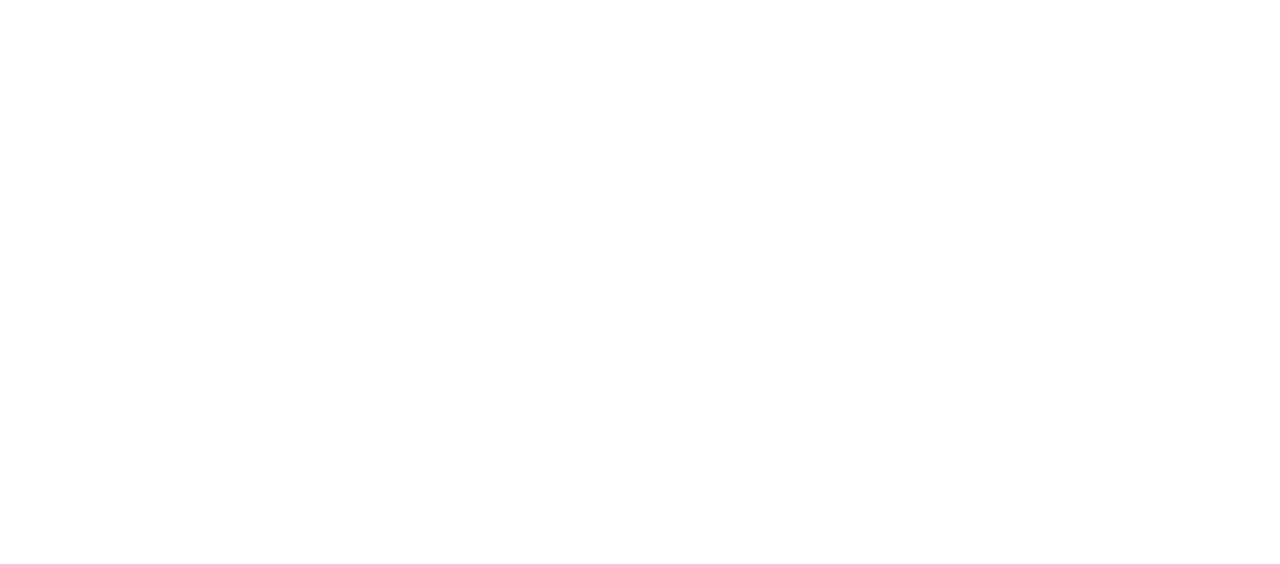
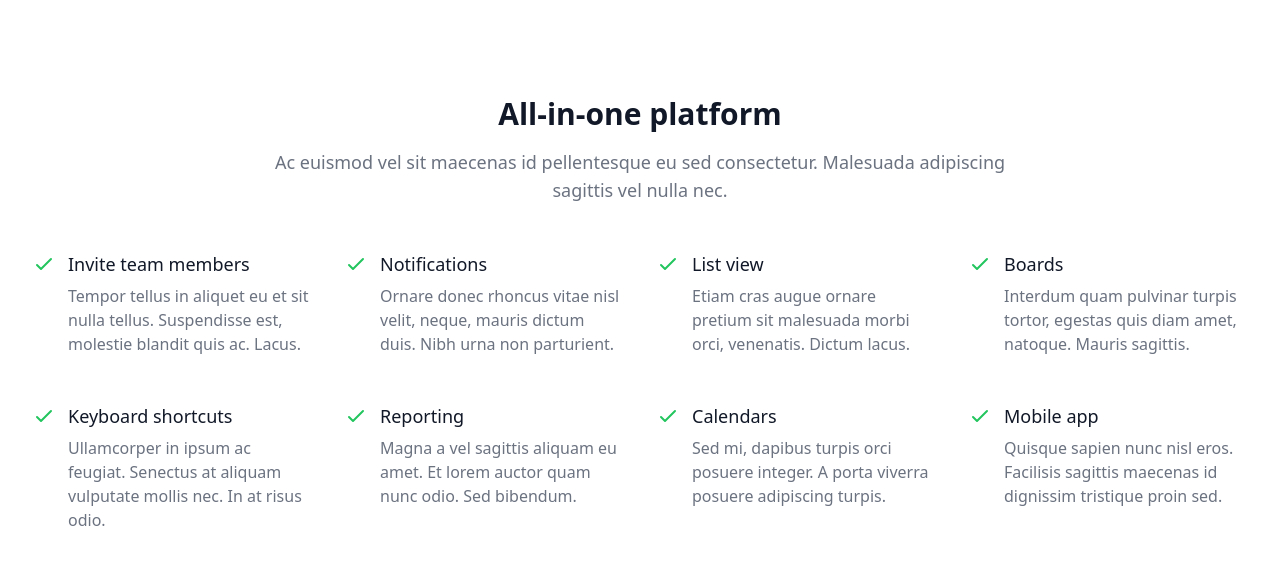
Before and after one commit to zhouzilong2020/nuxt3-migration-demo, a Nuxt app: page /tailwind in a window 1280 px wide. Before the commit this address had no page. Shown: the top 564 px of the page. Built offline with nearby package versions, Linux system fonts and the light colour scheme.

Commit message:
add tailwindCss

```diff
--- /dev/null
+++ b/assets/css/tailwind.css
@@ -0,0 +1,3 @@
+@tailwind base;
+@tailwind components;
+@tailwind utilities;
--- a/nuxt.config.ts
+++ b/nuxt.config.ts
@@ -2,6 +2,8 @@
 
 // https://v3.nuxtjs.org/api/configuration/nuxt.config
 export default defineNuxtConfig({
+  css: ["~/assets/css/tailwind.css"],
+
   modules: ["@pinia/nuxt"],
   build: {
     transpile: [
@@ -10,6 +12,14 @@
       "@css-render/vue3-ssr",
       "@juggle/resize-observer",
     ],
+    postcss: {
+      postcssOptions: {
+        plugins: {
+          tailwindcss: {},
+          autoprefixer: {},
+        },
+      },
+    },
   },
   vite: {
     optimizeDeps: {
--- a/package.json
+++ b/package.json
@@ -8,8 +8,11 @@
   },
   "devDependencies": {
     "@css-render/vue3-ssr": "^0.15.10",
+    "autoprefixer": "^10.4.7",
     "naive-ui": "^2.30.0",
-    "nuxt": "3.0.0-rc.4"
+    "nuxt": "3.0.0-rc.4",
+    "postcss": "^8.4.14",
+    "tailwindcss": "^3.1.4"
   },
   "dependencies": {
     "@pinia/nuxt": "^0.1.9",
--- a/pages/index.vue
+++ b/pages/index.vue
@@ -2,5 +2,6 @@
   <ul>
    <li><nuxt-link to="/naive-ui">naive-ui</nuxt-link></li>
     <li><nuxt-link to="/pinia">pinia</nuxt-link></li>
+    <li><nuxt-link to="/tailwind">tailwind</nuxt-link></li>
   </ul>
 </template>
--- /dev/null
+++ b/pages/tailwind/index.vue
@@ -0,0 +1,243 @@
+<!-- This example provided by tailwind -->
+<template>
+  <div class="bg-white">
+    <div class="max-w-7xl mx-auto py-16 px-4 sm:px-6 lg:py-24 lg:px-8">
+      <div class="max-w-3xl mx-auto text-center">
+        <h2 class="text-3xl font-extrabold text-gray-900">
+          All-in-one platform
+        </h2>
+        <p class="mt-4 text-lg text-gray-500">
+          Ac euismod vel sit maecenas id pellentesque eu sed consectetur.
+          Malesuada adipiscing sagittis vel nulla nec.
+        </p>
+      </div>
+      <dl
+        class="mt-12 space-y-10 sm:space-y-0 sm:grid sm:grid-cols-2 sm:gap-x-6 sm:gap-y-12 lg:grid-cols-4 lg:gap-x-8"
+      >
+        <div class="relative">
+          <dt>
+            <!-- Heroicon name: outline/check -->
+            <svg
+              class="absolute h-6 w-6 text-green-500"
+              xmlns="http://www.w3.org/2000/svg"
+              fill="none"
+              viewBox="0 0 24 24"
+              stroke-width="2"
+              stroke="currentColor"
+              aria-hidden="true"
+            >
+              <path
+                stroke-linecap="round"
+                stroke-linejoin="round"
+                d="M5 13l4 4L19 7"
+              />
+            </svg>
+            <p class="ml-9 text-lg leading-6 font-medium text-gray-900">
+              Invite team members
+            </p>
+          </dt>
+          <dd class="mt-2 ml-9 text-base text-gray-500">
+            Tempor tellus in aliquet eu et sit nulla tellus. Suspendisse est,
+            molestie blandit quis ac. Lacus.
+          </dd>
+        </div>
+
+        <div class="relative">
+          <dt>
+            <!-- Heroicon name: outline/check -->
+            <svg
+              class="absolute h-6 w-6 text-green-500"
+              xmlns="http://www.w3.org/2000/svg"
+              fill="none"
+              viewBox="0 0 24 24"
+              stroke-width="2"
+              stroke="currentColor"
+              aria-hidden="true"
+            >
+              <path
+                stroke-linecap="round"
+                stroke-linejoin="round"
+                d="M5 13l4 4L19 7"
+              />
+            </svg>
+            <p class="ml-9 text-lg leading-6 font-medium text-gray-900">
+              Notifications
+            </p>
+          </dt>
+          <dd class="mt-2 ml-9 text-base text-gray-500">
+            Ornare donec rhoncus vitae nisl velit, neque, mauris dictum duis.
+            Nibh urna non parturient.
+          </dd>
+        </div>
+
+        <div class="relative">
+          <dt>
+            <!-- Heroicon name: outline/check -->
+            <svg
+              class="absolute h-6 w-6 text-green-500"
+              xmlns="http://www.w3.org/2000/svg"
+              fill="none"
+              viewBox="0 0 24 24"
+              stroke-width="2"
+              stroke="currentColor"
+              aria-hidden="true"
+            >
+              <path
+                stroke-linecap="round"
+                stroke-linejoin="round"
+                d="M5 13l4 4L19 7"
+              />
+            </svg>
+            <p class="ml-9 text-lg leading-6 font-medium text-gray-900">
+              List view
+            </p>
+          </dt>
+          <dd class="mt-2 ml-9 text-base text-gray-500">
+            Etiam cras augue ornare pretium sit malesuada morbi orci, venenatis.
+            Dictum lacus.
+          </dd>
+        </div>
+
+        <div class="relative">
+          <dt>
+            <!-- Heroicon name: outline/check -->
+            <svg
+              class="absolute h-6 w-6 text-green-500"
+              xmlns="http://www.w3.org/2000/svg"
+              fill="none"
+              viewBox="0 0 24 24"
+              stroke-width="2"
+              stroke="currentColor"
+              aria-hidden="true"
+            >
+              <path
+                stroke-linecap="round"
+                stroke-linejoin="round"
+                d="M5 13l4 4L19 7"
+              />
+            </svg>
+            <p class="ml-9 text-lg leading-6 font-medium text-gray-900">
+              Boards
+            </p>
+          </dt>
+          <dd class="mt-2 ml-9 text-base text-gray-500">
+            Interdum quam pulvinar turpis tortor, egestas quis diam amet,
+            natoque. Mauris sagittis.
+          </dd>
+        </div>
+
+        <div class="relative">
+          <dt>
+            <!-- Heroicon name: outline/check -->
+            <svg
+              class="absolute h-6 w-6 text-green-500"
+              xmlns="http://www.w3.org/2000/svg"
+              fill="none"
+              viewBox="0 0 24 24"
+              stroke-width="2"
+              stroke="currentColor"
+              aria-hidden="true"
+            >
+              <path
+                stroke-linecap="round"
+                stroke-linejoin="round"
+                d="M5 13l4 4L19 7"
+              />
+            </svg>
+            <p class="ml-9 text-lg leading-6 font-medium text-gray-900">
+              Keyboard shortcuts
+            </p>
+          </dt>
+          <dd class="mt-2 ml-9 text-base text-gray-500">
+            Ullamcorper in ipsum ac feugiat. Senectus at aliquam vulputate
+            mollis nec. In at risus odio.
+          </dd>
+        </div>
+
+        <div class="relative">
+          <dt>
+            <!-- Heroicon name: outline/check -->
+            <svg
+              class="absolute h-6 w-6 text-green-500"
+              xmlns="http://www.w3.org/2000/svg"
+              fill="none"
+              viewBox="0 0 24 24"
+              stroke-width="2"
+              stroke="currentColor"
+              aria-hidden="true"
+            >
+              <path
+                stroke-linecap="round"
+                stroke-linejoin="round"
+                d="M5 13l4 4L19 7"
+              />
+            </svg>
+            <p class="ml-9 text-lg leading-6 font-medium text-gray-900">
+              Reporting
+            </p>
+          </dt>
+          <dd class="mt-2 ml-9 text-base text-gray-500">
+            Magna a vel sagittis aliquam eu amet. Et lorem auctor quam nunc
+            odio. Sed bibendum.
+          </dd>
+        </div>
+
+        <div class="relative">
+          <dt>
+            <!-- Heroicon name: outline/check -->
+            <svg
+              class="absolute h-6 w-6 text-green-500"
+              xmlns="http://www.w3.org/2000/svg"
+              fill="none"
+              viewBox="0 0 24 24"
+              stroke-width="2"
+              stroke="currentColor"
+              aria-hidden="true"
+            >
+              <path
+                stroke-linecap="round"
+                stroke-linejoin="round"
+                d="M5 13l4 4L19 7"
+              />
+            </svg>
+            <p class="ml-9 text-lg leading-6 font-medium text-gray-900">
+              Calendars
+            </p>
+          </dt>
+          <dd class="mt-2 ml-9 text-base text-gray-500">
+            Sed mi, dapibus turpis orci posuere integer. A porta viverra posuere
+            adipiscing turpis.
+          </dd>
+        </div>
+
+        <div class="relative">
+          <dt>
+            <!-- Heroicon name: outline/check -->
+            <svg
+              class="absolute h-6 w-6 text-green-500"
+              xmlns="http://www.w3.org/2000/svg"
+              fill="none"
+              viewBox="0 0 24 24"
+              stroke-width="2"
+              stroke="currentColor"
+              aria-hidden="true"
+            >
+              <path
+                stroke-linecap="round"
+                stroke-linejoin="round"
+                d="M5 13l4 4L19 7"
+              />
+            </svg>
+            <p class="ml-9 text-lg leading-6 font-medium text-gray-900">
+              Mobile app
+            </p>
+          </dt>
+          <dd class="mt-2 ml-9 text-base text-gray-500">
+            Quisque sapien nunc nisl eros. Facilisis sagittis maecenas id
+            dignissim tristique proin sed.
+          </dd>
+        </div>
+      </dl>
+    </div>
+  </div>
+</template>
--- /dev/null
+++ b/tailwind.config.js
@@ -0,0 +1,8 @@
+/** @type {import('tailwindcss').Config} */
+module.exports = {
+  content: ["./pages/**/*.vue", "./components/**/*.vue"],
+  theme: {
+    extend: {},
+  },
+  plugins: [],
+};
```
Also changed, not shown: 2 other files (tests, documents, lock files or other folders).
